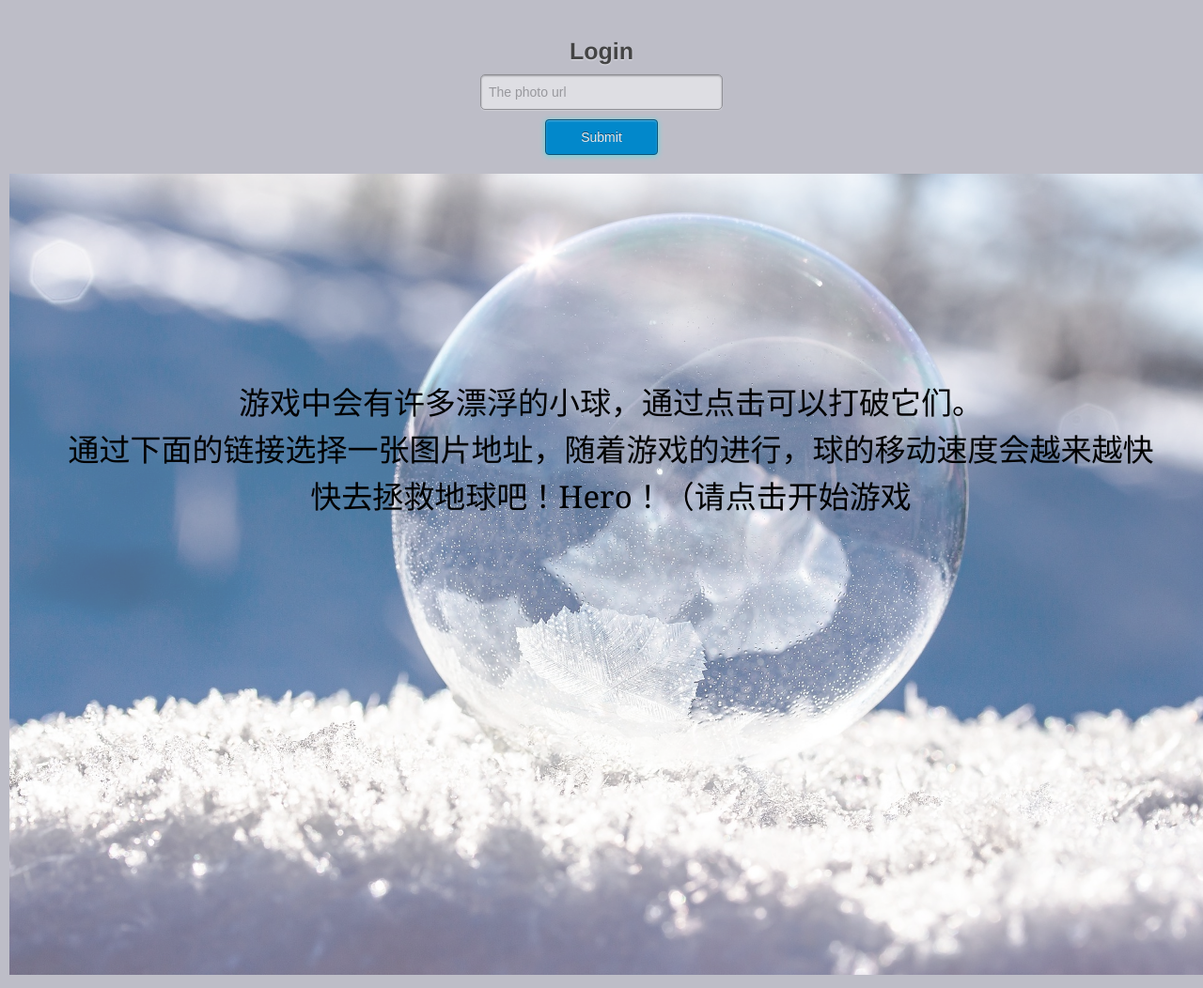
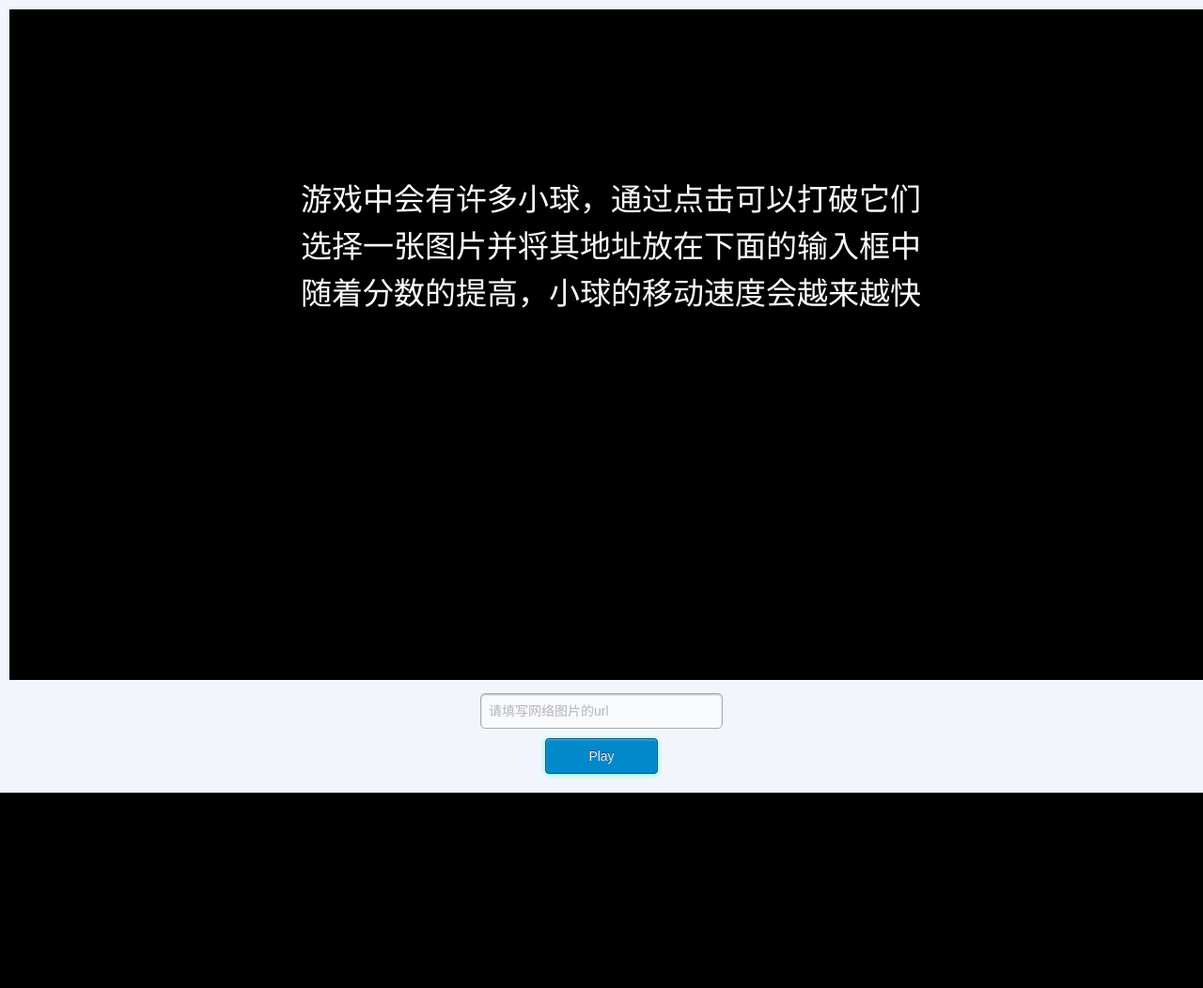
Before and after one commit to ZKingQ/PingPingPang, a Django app: template templates/index.html in a window 1280 px wide. Shown: the whole page at 94% size. After the commit the page ends 844 px from the top, so only its background shows below. Run offline with Django 3.2, Linux system fonts and the light colour scheme; the template is opened without the code that fills it, so the values that code supplies are empty.

Commit message:
Update the UI of game

```diff
--- a/templates/css/style.css
+++ b/templates/css/style.css
@@ -4,57 +4,36 @@
     cursor: url("cursor.png"), auto;
 }
 
+/*#prePlay {*/
+    /*left: 600px;*/
+    /*top: 500px;*/
+/*}*/
+
 body {
-    background: #bdbdc7;
+    background: #F2F6FC;
     margin: 0 0;
-    padding:10px;
-    text-align:center;
-}
-
-#bg {
-    position:fixed;
-    top:-50%;
-    left:-50%;
-    width:200%;
-    height:200%;
-}
-
-#bg img {
-    position:absolute;
-    top:0;
-    left:0;
-    right:0;
-    bottom:0;
-    margin:auto;
-    min-width:50%;
-    min-height:50%;
+    padding: 10px;
+    text-align: center;
 }
 
 .title {
-    position:relative;
-    font-family: 'Myriad Pro','Helvetica Neue', Helvetica;
-    font-weight:bold;
+    position: relative;
+    font-family: 'Myriad Pro', 'Helvetica Neue', Helvetica;
+    font-weight: bold;
     font-size: 25px;
-    text-shadow: 0px 1px 2px rgba(255,255,255,.5);
+    text-shadow: 0 1px 2px rgba(255, 255, 255, .5);
     color: #444;
-    text-align:center;
-}
-
-form {
-    background: none;
-    margin: 20px auto 0;
-    padding: 10px;
-    width: 280px;
+    text-align: center;
 }
 
 input {
     display: block;
     font-size: 14px;
-    width:240px;
+    width: 240px;
     margin: 10px auto;
     padding: 10px 8px 10px 8px;
     border-radius: 5px;
-    box-shadow: inset 0 1px 2px rgba(0,0,0, .55), 0px 1px 1px rgba(255,255,255,.5);
+    box-shadow: inset 0 1px 2px rgba(0, 0, 0, .55), 0 1px 1px rgba(255, 255, 255, .5);
     border: 1px solid #666;
 }
 
@@ -65,38 +44,37 @@
 input:hover,
 input:focus {
     opacity: .7;
-    color:#08c;
+    color: #08c;
     border: 1px solid #08c;
-    box-shadow: 0px 1px 0px rgba(255,255,255,.25),inset 0px 3px 6px rgba(0,0,0,.25);
+    box-shadow: 0 1px 0 rgba(255, 255, 255, .25), inset 0 3px 6px rgba(0, 0, 0, .25);
 }
 
-input[type="text"]:focus,
-input[type="password"]:focus {
-    box-shadow: inset 0 1px 2px rgba(255,255,255, .35), 0px 1px 15px rgba(0,246,255,.5);
+input[type="text"]:focus {
+    box-shadow: inset 0 1px 2px rgba(255, 255, 255, .35), 0 1px 15px rgba(0, 246, 255, .5);
     border: 1px solid #08c;
     outline: none;
 }
 
-input[type="submit"] {
+input[type="button"] {
     appearance: none;
     opacity: .99;
-    width:120px;
-    background: #08c;
-    box-shadow: inset 0 1px 2px rgba(255,255,255, .35), 0px 1px 6px rgba(0,246,255,.5);
+    width: 120px;
+    background: #0088cc;
+    box-shadow: inset 0 1px 2px rgba(255, 255, 255, .35), 0 1px 6px rgba(0, 246, 255, .5);
     border: 1px solid #0a5378;
     border-radius: 4px;
     color: #eee;
     cursor: pointer;
-    text-shadow:0px -1px 0px rgba(0,0,0,.5);
+    text-shadow: 0 -1px 0 rgba(0, 0, 0, .5);
 }
 
-input[type="submit"]:hover {
+input[type="button"]:hover {
     background: #08c;
-    width:120px;
+    width: 120px;
     border: 1px solid #0a5378;
     border-radius: 3px;
-    box-shadow: inset 0px 3px 16px rgba(0,0,0,.25),0px 1px 10px rgba(255,255,255,.5),inset 0px -1px 2px rgba(255,255,255,.35);
-    text-shadow:0px 1px 1px rgba(0,0,0,.65);
+    box-shadow: inset 0 3px 16px rgba(0, 0, 0, .25), 0 1px 10px rgba(255, 255, 255, .5), inset 0 -1px 2px rgba(255, 255, 255, .35);
+    text-shadow: 0 1px 1px rgba(0, 0, 0, .65);
     -webkit-transition: all 0.40s ease-out;
     transition: all 0.40s ease-out;
 }
--- a/templates/index.html
+++ b/templates/index.html
@@ -6,15 +6,20 @@
     <link href='css/style.css' rel='stylesheet'>
 </head>
 <body>
-<form>
-    <div class="title">Login</div>
-    <input id="URL" type="text" placeholder="The photo url">
-    <input id="SubmitURL" type="submit" value="Submit">
-</form>
+<!--<h2 class="title">PingPing Pang</h2>-->
 
 
-<canvas id='myCanvas' width='1280px' height='853px'>
+<canvas id='myCanvas' width='1280px' height='714px'>
 </canvas>
+<div id="prePlay">
+    <form>
+        <input id="URL" type="text" placeholder="请填写网络图片的url">
+        <input id="SubmitURL" type="button" value="Play">
+    </form>
+</div>
+<div>
+    <output id='afterPlay'></output>
+</div>
 <audio id="doubleKill">
     <source src='./music/boy/doubleKill.mp3' type="audio/mp3">
 </audio>
--- a/templates/scripts/AI.js
+++ b/templates/scripts/AI.js
@@ -19,8 +19,6 @@
             res = data.data.face;
             gender = res[0].gender < 50 ? "woman" : "man";
             beauty = res[0].beauty;
-            console.log('性别: ' + gender, '颜值: ' + beauty);
-            Button.value = '性别' + gender + ' 颜值' + beauty;
             init();
             //函数参数 "data" 为请求成功服务端返回的数据
             // console.log(data);
--- a/templates/scripts/UI.js
+++ b/templates/scripts/UI.js
@@ -30,16 +30,22 @@
         context.font = '20px monaco';
         context.fillStyle = this.color;
         // 检查游戏进程
-        if (balls.length > 100 || this.score < -5) {
+        if (balls.length > 50 || this.score < -5) {
             cancelAnimationFrame(animation);
             context.clearRect(0, 0, canvas.width, canvas.height);
+            context.fillStyle = 'black';
+            context.fillRect(0, 0, canvas.width, canvas.height);
+            context.fillStyle = 'white';
             context.font = '100px monaco';
+            context.textAlign = 'center';
             context.fillText('Game Over', canvas.width / 2, canvas.height / 2);
         }
-        else
+        else {
+            context.fillStyle = gender === 'man' ? '#409EFF' : '#F56C6C';
             context.fillText('score:' + this.score, this.x, this.y);
+
+        }
         if (gender === 'woman' && now - this.playTime > 1000) {
-            console.log("A");
             bgmm.pause();
         }
         context.restore();
@@ -49,7 +55,7 @@
             this.display.push({
                 point: "Miss", loc: loc, color: "#E6A23C", font: "20px monaco", time: new Date()
             });
-            this.score -= Math.max(1, Math.round(this.score * 0.05));
+            this.score -= Math.max(1, Math.round(this.score * 0.05 * (100 - beauty) / 50));
             this.hit = 0;
         }
         else {
--- a/templates/scripts/script.js
+++ b/templates/scripts/script.js
@@ -12,34 +12,33 @@
     beauty, // 人工智能API返回值
     snows = [], //数组存放每一片雪花
     lastTime = new Date(),
-    lastTime1 = new Date(),
+    lastTime1 = new Date(), // 上一个雪花的时间
     back_image = new Image(),
     snow_image = new Image();
+snow_image.src = './images/snow.jpg';
 back_image.src = './images/img.jpg';
-snow_image.src = './images/snow.jpg';
 
 back_image.onload = function (e) {
     context.save();
-    context.globalAlpha = 0.7;
-    context.drawImage(back_image, 0, 0, canvas.width, canvas.height);
-    context.restore();
-    context.save();
     context.fillStyle = 'black';
+    context.fillRect(0, 0, canvas.width, canvas.height);
+    context.fillStyle = 'white';
     context.font = "33px Georgia";
     context.textAlign = 'center';
     let x = canvas.width / 2, y = 0.3 * canvas.height;
-    context.fillText("游戏中会有许多漂浮的小球，通过点击可以打破它们。", x, y);
-    context.fillText("通过下面的链接选择一张图片地址，随着游戏的进行，球的移动速度会越来越快", x, y + 50);
-    context.fillText("快去拯救地球吧！Hero！（请点击开始游戏", x, y + 100);
+    context.fillText("游戏中会有许多小球，通过点击可以打破它们", x, y);
+    context.fillText("选择一张图片并将其地址放在下面的输入框中", x, y + 50);
+    context.fillText("随着分数的提高，小球的移动速度会越来越快", x, y + 100);
+    // context.fillText("请点击开始游戏", x, y + 150);
     context.restore();
 };
 
 function randomBall() {
-    let radius = Math.random() * 60 + 30 - ui.difficulty * 3;
+    let radius = Math.max(Math.random() * 50 + 50 - ui.difficulty * 4, 20);
     let newBall = new Ball(radius);
     let flag = true, i = 0;
     while (flag) {
-        if (++i > 100) return;
+        if (++i > 1000) return false;
         newBall.x = Math.random() * canvas.width;
         newBall.y = Math.random() * canvas.height;
         flag = false;
@@ -49,9 +48,10 @@
                 flag = true;
         });
     }
-    newBall.vx = Math.random() * 5 + ui.difficulty / 2;
-    newBall.vy = Math.random() * 5 + ui.difficulty / 2;
+    newBall.vx = Math.random() * 2 + ui.difficulty / 2;
+    newBall.vy = Math.random() * 2 + ui.difficulty / 2;
     balls.push(newBall);
+    return true;
 }
 
 // 墙面碰撞检测
@@ -137,13 +137,16 @@
     checkWalls(ball);
 }
 
-// 气泡绘制
+// 气泡绘制与消除超时气泡
 function drawBalls(ball, index) {
     if (ball.radius > 20) {
         ball.radius -= 0.02;
+        ball.createTime = now;
     }
-    else if (now - ball.createTime > 20000)
+    else if (now - ball.createTime > 20000) {
         balls.splice(index, 1);
+        --ui.score;
+    }
     // if (ball.radius <= 0) {
     //     balls.splice(index, 1);
     //     --ui.score;
@@ -160,9 +163,9 @@
         snows.push(snow);
         lastTime = now;
     }
-    if (now - lastTime1 > balls.length * 50 + 300 && balls.length < 100) {
-        randomBall();
-        lastTime1 = now;
+    if (now - lastTime1 > balls.length * 30 + 300 && balls.length < 100) {
+        if (randomBall())
+            lastTime1 = now;
     }
 }
 
@@ -180,7 +183,7 @@
     let animation = requestAnimationFrame(drawFrame);
     now = new Date();
     context.clearRect(0, 0, canvas.width, canvas.height);
-    context.drawImage(snow_image, 0, 0, canvas.width, canvas.height);
+    context.drawImage(gender === 'man' ? snow_image : back_image, 0, 0, canvas.width, canvas.height);
     createThings();
     snows.forEach(drawSnow);
     balls.forEach(move);
@@ -226,8 +229,11 @@
 
 // 游戏开始
 function init() {
+    console.log('性别: ' + gender, '颜值: ' + beauty);
+    document.getElementById('prePlay').style.display = 'none';
+
     let ballsNum = Math.round(10 - beauty / 10);
-    if(gender === 'man') {
+    if (gender === 'man') {
         bgm.play();
     }
     canvas.addEventListener('mousedown', clickBall);
```
Also changed, not shown: templates/images/img.jpg.
